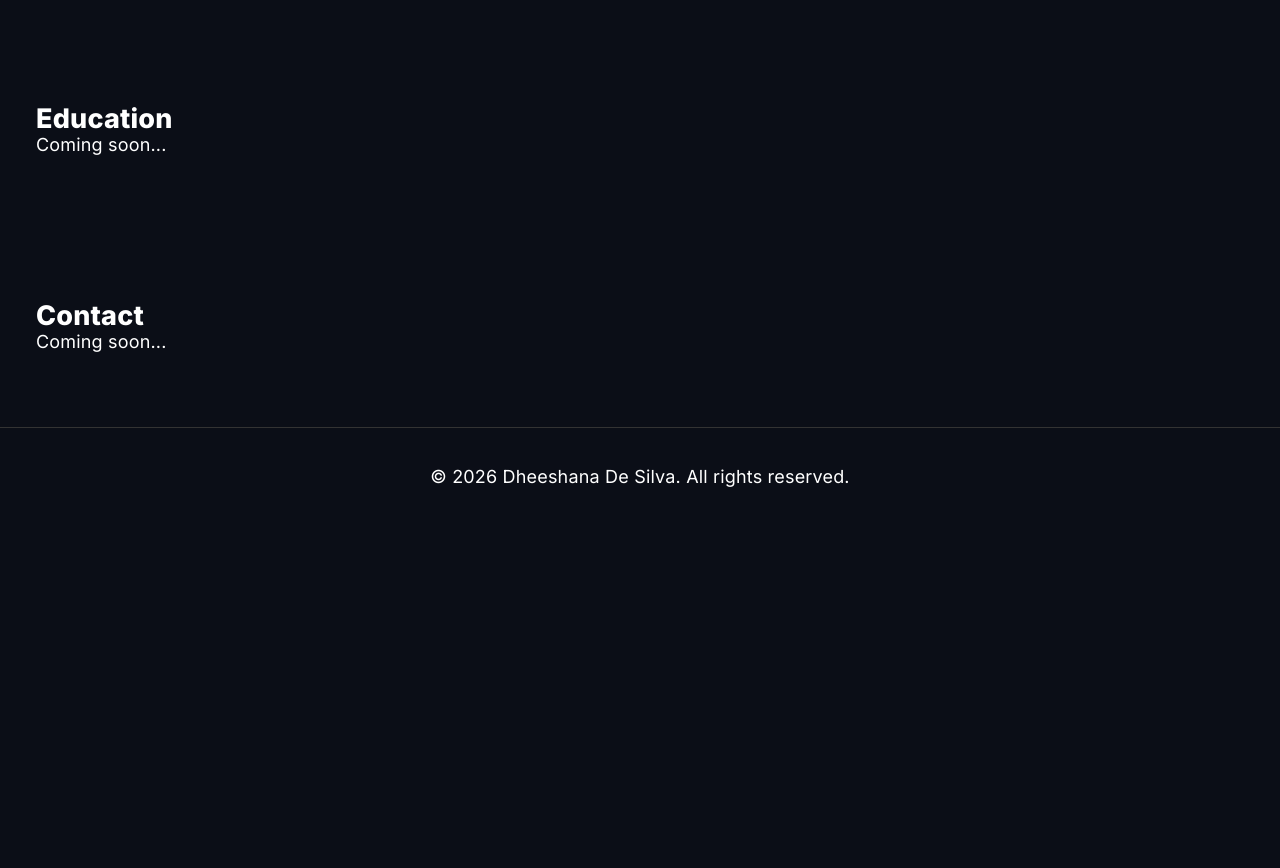
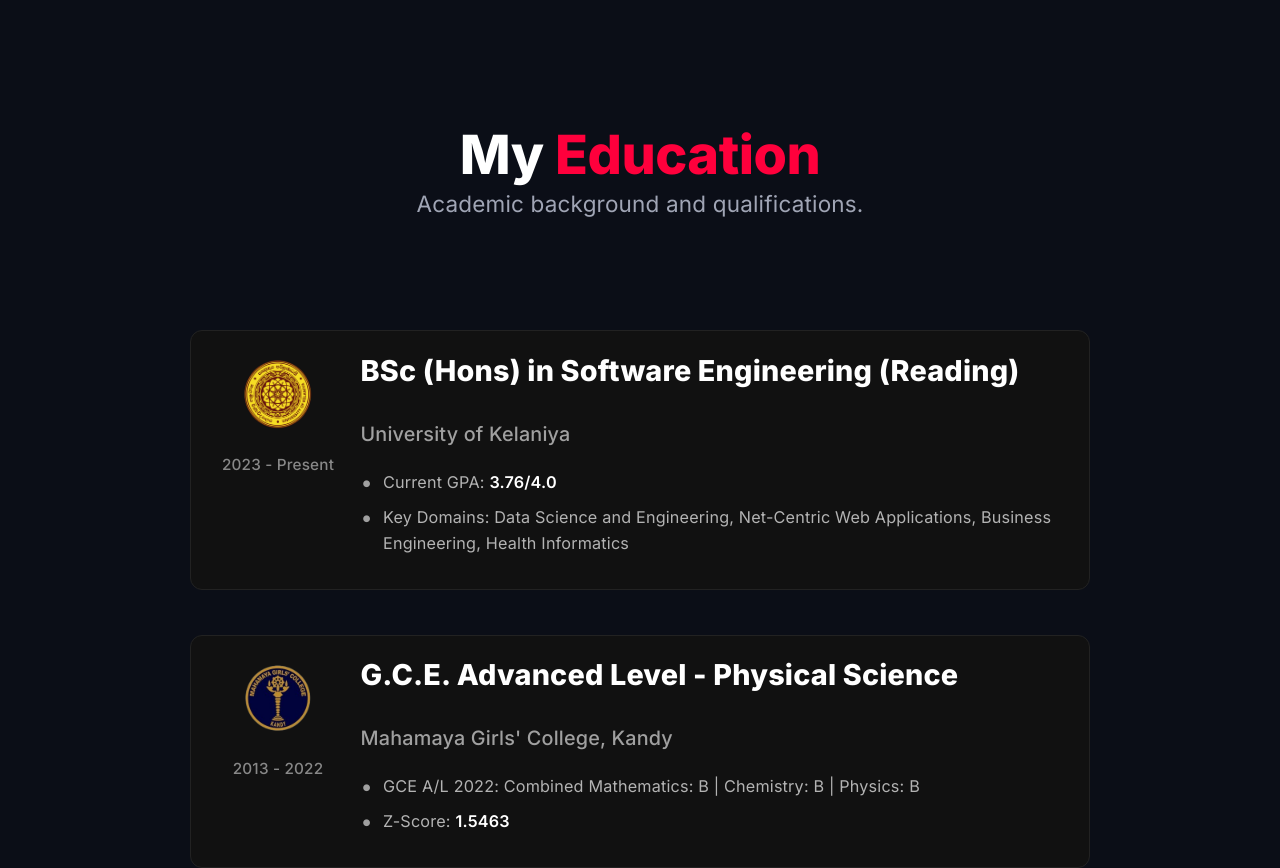
Before and after one commit to Dheeshana-DeSilva/portfolio, a React (Vite) app: page / in a window 1280 px wide. Shown: the part 5160-6028 px from the top of the page. Before the commit the page ends 5686 px from the top, so only its background shows below. Built offline with nearby package versions, Linux system fonts and the light colour scheme.

Commit message:
feat: Implement Education Component

```diff
--- /dev/null
+++ b/src/components/Education.css
@@ -0,0 +1,236 @@
+/* Education Section */
+.education-section {
+  padding: 6rem 2rem;
+  color: var(--text-color, #ffffff);
+}
+
+.education-container {
+  max-width: 900px;
+  margin: 0 auto;
+}
+
+/* Header */
+.education-header {
+  margin-bottom: 4rem;
+  text-align: center;
+  display: flex;
+  flex-direction: column;
+  align-items: center;
+}
+
+.education-title {
+  font-size: 3rem;
+  font-weight: 800;
+  color: var(--text-primary, #ffffff);
+  margin-bottom: 1rem;
+  letter-spacing: -0.5px;
+}
+
+.education-title span {
+  color: var(--accent, #00d2ff);
+}
+
+[data-theme='light'] .education-title {
+  color: #111111;
+}
+
+.education-intro {
+  margin-bottom: 2rem;
+  max-width: 800px;
+  display: flex;
+  flex-direction: column;
+  align-items: center;
+}
+
+.education-subtitle {
+  font-size: 1.25rem;
+  line-height: 1.6;
+  color: var(--text-secondary, #b3b3b3);
+}
+
+/* Education Timeline/Grid */
+.education-timeline {
+  display: flex;
+  flex-direction: column;
+  gap: 2.5rem;
+}
+
+/* Education Card */
+.education-card {
+  background-color: #111111;
+  border: 1px solid #222222;
+  border-radius: 12px;
+  padding: 1.25rem 1.5rem;
+  display: flex;
+  flex-direction: row;
+  align-items: flex-start;
+  gap: 1.25rem;
+  transition: transform 0.3s ease, border-color 0.3s ease, box-shadow 0.3s ease;
+}
+
+.education-card:hover {
+  transform: translateY(-5px);
+  border-color: #444444;
+  box-shadow: 0 10px 30px rgba(0, 0, 0, 0.5);
+}
+
+[data-theme='light'] .education-card {
+  background-color: #ffffff;
+  border-color: #e5e5e5;
+}
+
+[data-theme='light'] .education-card:hover {
+  border-color: #cccccc;
+  box-shadow: 0 10px 30px rgba(0, 0, 0, 0.1);
+}
+
+.education-logo-wrapper {
+  flex-shrink: 0;
+  width: 80px;
+  height: 80px;
+  display: flex;
+  align-items: center;
+  justify-content: center;
+}
+
+.education-logo {
+  max-width: 100%;
+  max-height: 100%;
+  object-fit: contain;
+}
+
+.education-content {
+  flex: 1;
+  display: flex;
+  flex-direction: column;
+}
+
+.education-left {
+  display: flex;
+  flex-direction: column;
+  align-items: center;
+  gap: 1rem;
+  width: 120px;
+}
+
+.education-institution {
+  font-size: 1.1rem;
+  font-weight: 500;
+  color: #a0a0a0;
+  line-height: 1.3;
+  margin-bottom: 1.25rem;
+}
+
+[data-theme='light'] .education-institution {
+  color: #555555;
+}
+
+.education-degree {
+  font-size: 1.6rem;
+  color: #ffffff;
+  font-weight: 700;
+  margin-bottom: 0.4rem;
+  line-height: 1.2;
+}
+
+[data-theme='light'] .education-degree {
+  color: #111111;
+}
+
+.education-duration {
+  font-size: 0.85rem;
+  color: #888888;
+  font-weight: 500;
+  text-align: center;
+}
+
+[data-theme='light'] .education-duration {
+  color: #666666;
+}
+
+.education-description {
+  font-size: 0.9rem;
+  color: #cccccc;
+  line-height: 1.4;
+  margin-bottom: 0.75rem;
+}
+
+[data-theme='light'] .education-description {
+  color: #555555;
+}
+
+.education-details {
+  display: flex;
+  flex-direction: column;
+  gap: 0.6rem;
+}
+
+.education-detail-group h5 {
+  font-size: 0.85rem;
+  color: #ffffff;
+  margin-bottom: 0.2rem;
+  font-weight: 600;
+}
+
+[data-theme='light'] .education-detail-group h5 {
+  color: #111111;
+}
+
+.education-detail-list {
+  list-style-type: none;
+  padding: 0;
+  margin: 0;
+}
+
+.education-detail-list li {
+  position: relative;
+  padding-left: 1.25rem;
+  margin-bottom: 0.5rem;
+  color: #b3b3b3;
+  font-size: 0.9rem;
+  line-height: 1.6;
+}
+
+[data-theme='light'] .education-detail-list li {
+  color: #555555;
+}
+
+.education-detail-list li::before {
+  content: "•";
+  position: absolute;
+  left: 0;
+  color: #a0a0a0;
+  font-size: 1.2rem;
+  line-height: 1.2;
+}
+
+.highlight-text {
+  color: #ffffff;
+  font-weight: 600;
+}
+
+[data-theme='light'] .highlight-text {
+  color: #111111;
+}
+
+/* Responsive */
+@media (max-width: 768px) {
+  .education-section {
+    padding: 4rem 1.5rem;
+  }
+
+  .education-card {
+    flex-direction: column;
+    align-items: center;
+    text-align: center;
+    padding: 2rem 1.5rem;
+  }
+
+  .education-duration {
+    align-self: center;
+  }
+
+  .education-detail-list li {
+    text-align: left;
+  }
+}
--- a/src/components/Education.jsx
+++ b/src/components/Education.jsx
@@ -1,10 +1,76 @@
+import React from 'react';
+import './Education.css';
+import uokLogo from '../assets/UOK_Logo.png';
+import mahamayaLogo from '../assets/mahamayagirls_college_kandy_logo.png';
+
+const educationData = [
+  {
+    id: 1,
+    institution: "University of Kelaniya",
+    degree: "BSc (Hons) in Software Engineering (Reading)",
+    duration: "2023 - Present",
+    details: [
+      <React.Fragment key="gpa">Current GPA: <span className="highlight-text">3.76/4.0</span></React.Fragment>,
+      "Key Domains: Data Science and Engineering, Net-Centric Web Applications, Business Engineering, Health Informatics"
+    ],
+    logo: uokLogo
+  },
+  {
+    id: 2,
+    institution: "Mahamaya Girls' College, Kandy",
+    degree: "G.C.E. Advanced Level - Physical Science",
+    duration: "2013 - 2022",
+    details: [
+      "GCE A/L 2022: Combined Mathematics: B | Chemistry: B | Physics: B",
+      <React.Fragment key="zscore">Z-Score: <span className="highlight-text">1.5463</span></React.Fragment>,
+
+    ],
+    logo: mahamayaLogo
+  }
+];
+
 const Education = () => {
   return (
-    <section id="education" style={{ padding: '4rem 2rem' }}>
-      <h2>Education</h2>
-      <p>Coming soon...</p>
+    <section id="education" className="education-section">
+      <div className="education-container">
+        <div className="education-header">
+          <h2 className="education-title">My <span>Education</span></h2>
+          <div className="education-intro">
+            <p className="education-subtitle">Academic background and qualifications.</p>
+          </div>
+        </div>
+
+        <div className="education-timeline">
+          {educationData.map((edu) => (
+            <div key={edu.id} className="education-card">
+
+              {/* Left column: logo + duration */}
+              <div className="education-left">
+                <div className="education-logo-wrapper">
+                  <img src={edu.logo} alt={edu.institution} className="education-logo" />
+                </div>
+                <span className="education-duration">{edu.duration}</span>
+              </div>
+
+              {/* Right column: degree, institution, details */}
+              <div className="education-content">
+                <h3 className="education-degree">{edu.degree}</h3>
+                <h4 className="education-institution">{edu.institution}</h4>
+                {edu.details && edu.details.length > 0 && (
+                  <ul className="education-detail-list">
+                    {edu.details.map((item, idx) => (
+                      <li key={idx}>{item}</li>
+                    ))}
+                  </ul>
+                )}
+              </div>
+
+            </div>
+          ))}
+        </div>
+      </div>
     </section>
-  )
-}
+  );
+};
 
-export default Education
+export default Education;
```
Also changed, not shown: src/assets/UOK_Logo.png (added), src/assets/mahamayagirls_college_kandy_logo.png (added).
